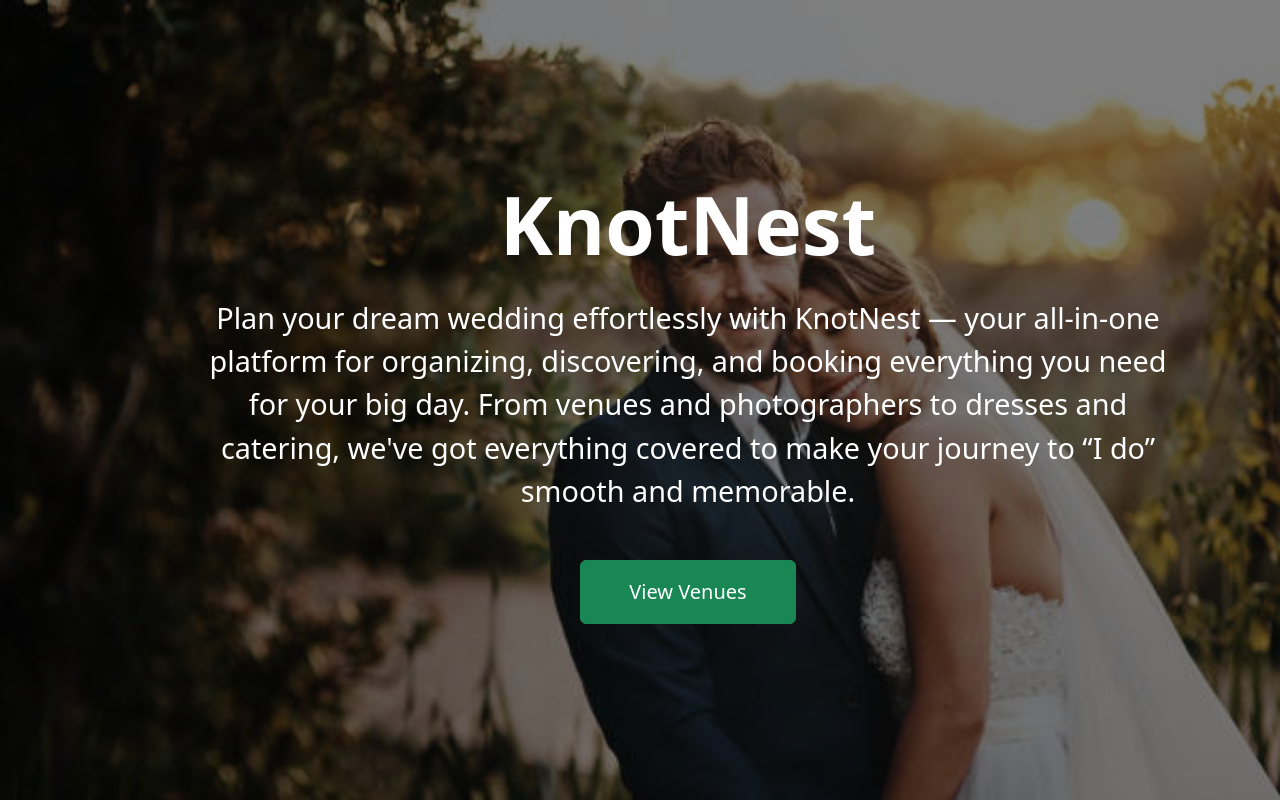
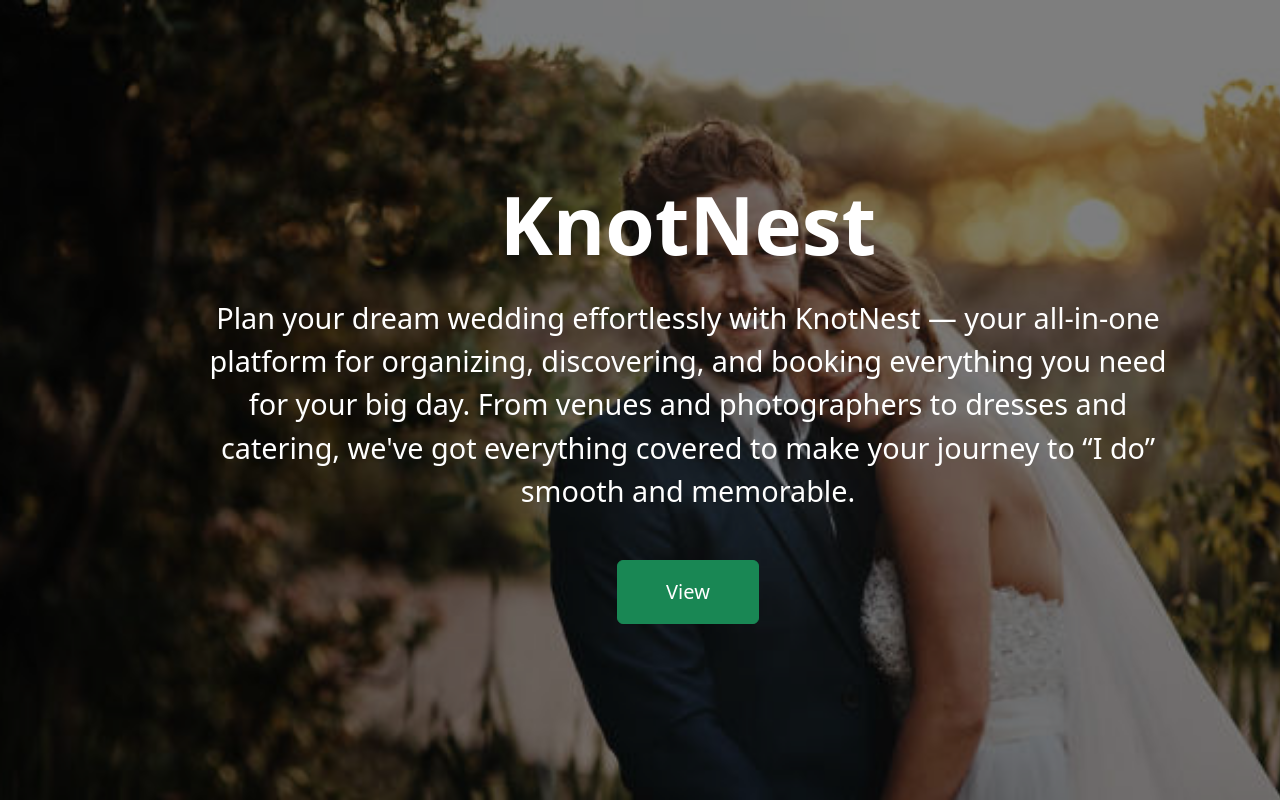
Before and after one commit to IBIRASA/KnotNest, a React (Create React App) app in the folder vow-venue-frontend/: page / in a window 1280 px wide. Built offline with nearby package versions, Linux system fonts and the light colour scheme.

Commit message:
Text: Change VIew button labe

```diff
--- a/vow-venue-frontend/src/components/LandingPage.jsx
+++ b/vow-venue-frontend/src/components/LandingPage.jsx
@@ -39,7 +39,7 @@ function LandingPage() {
           onClick={() => navigate('/eventlist')}
           className="px-5 py-3 rounded"
         >
-  View Venues
+          View
         </Button>
       </div>
     </div>
```
Lines whose indentation alone changed are shown as unchanged.
